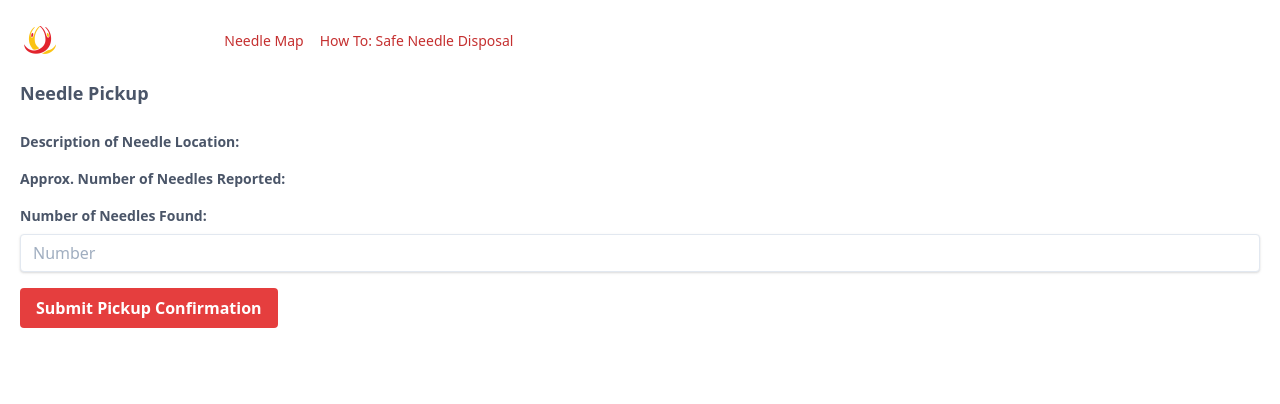
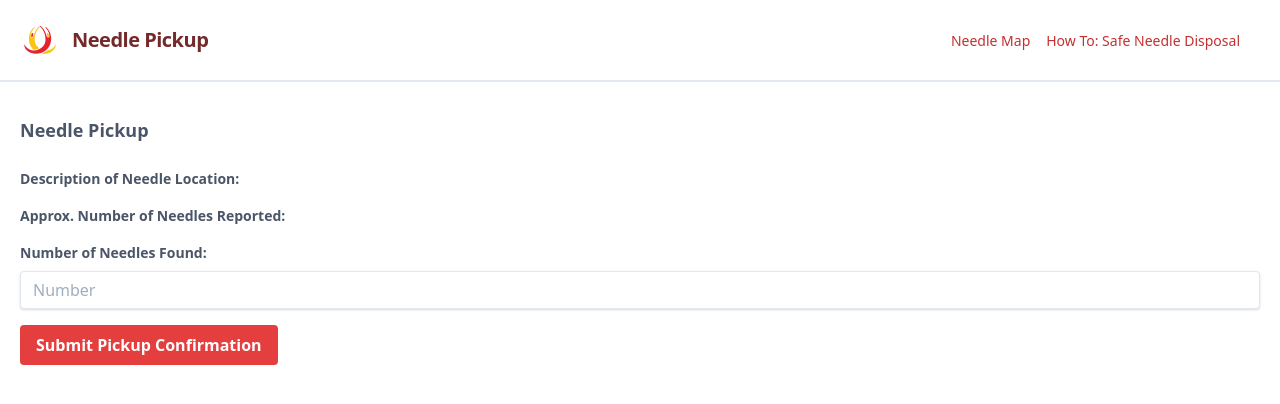
Before and after one commit to HackRegina/f19-a-team, an Angular app in the folder angular/: page /admin/needle-pickup in a window 1280 px wide. Shown: the top 404 px of the page. Built offline with nearby package versions, Linux system fonts and the light colour scheme.

Commit message:
improved header styles

```diff
--- a/angular/src/app/common/header/header.component.html
+++ b/angular/src/app/common/header/header.component.html
@@ -1,6 +1,6 @@
-<nav class="flex items-center justify-between flex-wrap bg-white p-6">
-  <div class="flex items-center flex-shrink-0 text-white mr-6">
-    <img class="fill-current h-8 w-8 mr-2" src="assets/logo-square.png">
+<nav class="flex items-center justify-between flex-wrap bg-white p-6 border-b-2 border-gray-300">
+  <div class="flex items-center flex-shrink-0 text-red-900 mr-6">
+    <img class="fill-current h-8 w-8 mr-4" src="assets/logo-square.png">
     <span class="font-semibold text-xl tracking-tight">Needle Pickup</span>
   </div>
   <div class="block lg:hidden">
@@ -8,12 +8,12 @@
       <svg class="fill-current h-3 w-3" viewBox="0 0 20 20" xmlns="http://www.w3.org/2000/svg"><title>Menu</title><path d="M0 3h20v2H0V3zm0 6h20v2H0V9zm0 6h20v2H0v-2z"/></svg>
     </button>
   </div>
-  <div class="w-full block flex-grow lg:flex lg:items-center lg:w-auto" [ngClass]="{'hidden': !menuOpen}">
+  <div class="w-full block lg:flex lg:items-center lg:w-auto" [ngClass]="{'hidden': !menuOpen}">
     <div class="text-sm lg:flex-grow">
-      <a [routerLink]="'/map'" class="block mt-4 lg:inline-block lg:mt-0 text-red-700 hover:text-white mr-4">
+      <a [routerLink]="'/map'" class="block mt-4 lg:inline-block lg:mt-0 text-red-700 hover:text-gray-800 mr-4">
         Needle Map
       </a>
-      <a href="https://www.aidsprogramssouthsask.com/needle-exchange.html" target="_blank" class="block mt-4 lg:inline-block lg:mt-0 text-red-700 hover:text-white mr-4">
+      <a href="https://www.aidsprogramssouthsask.com/needle-exchange.html" target="_blank" class="block mt-4 lg:inline-block lg:mt-0 text-red-700 hover:text-gray-800 mr-4">
         How To: Safe Needle Disposal
       </a>
     </div>
--- a/angular/src/styles.scss
+++ b/angular/src/styles.scss
@@ -32,4 +32,5 @@ html, body, app-root {
 }
 .page-container {
   height: calc(100vh - 80px);
+  padding-top: 35px;
 }
```
